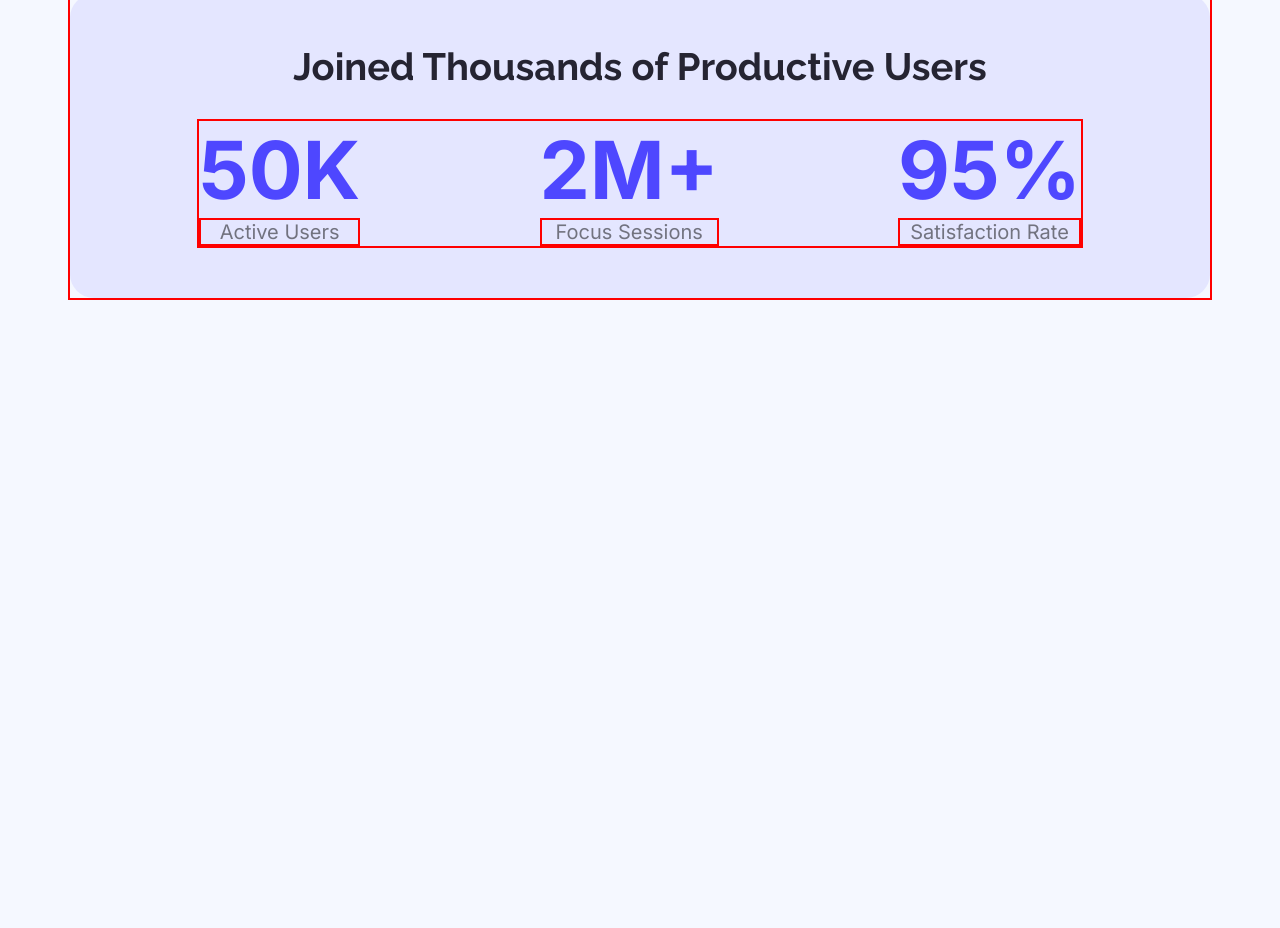
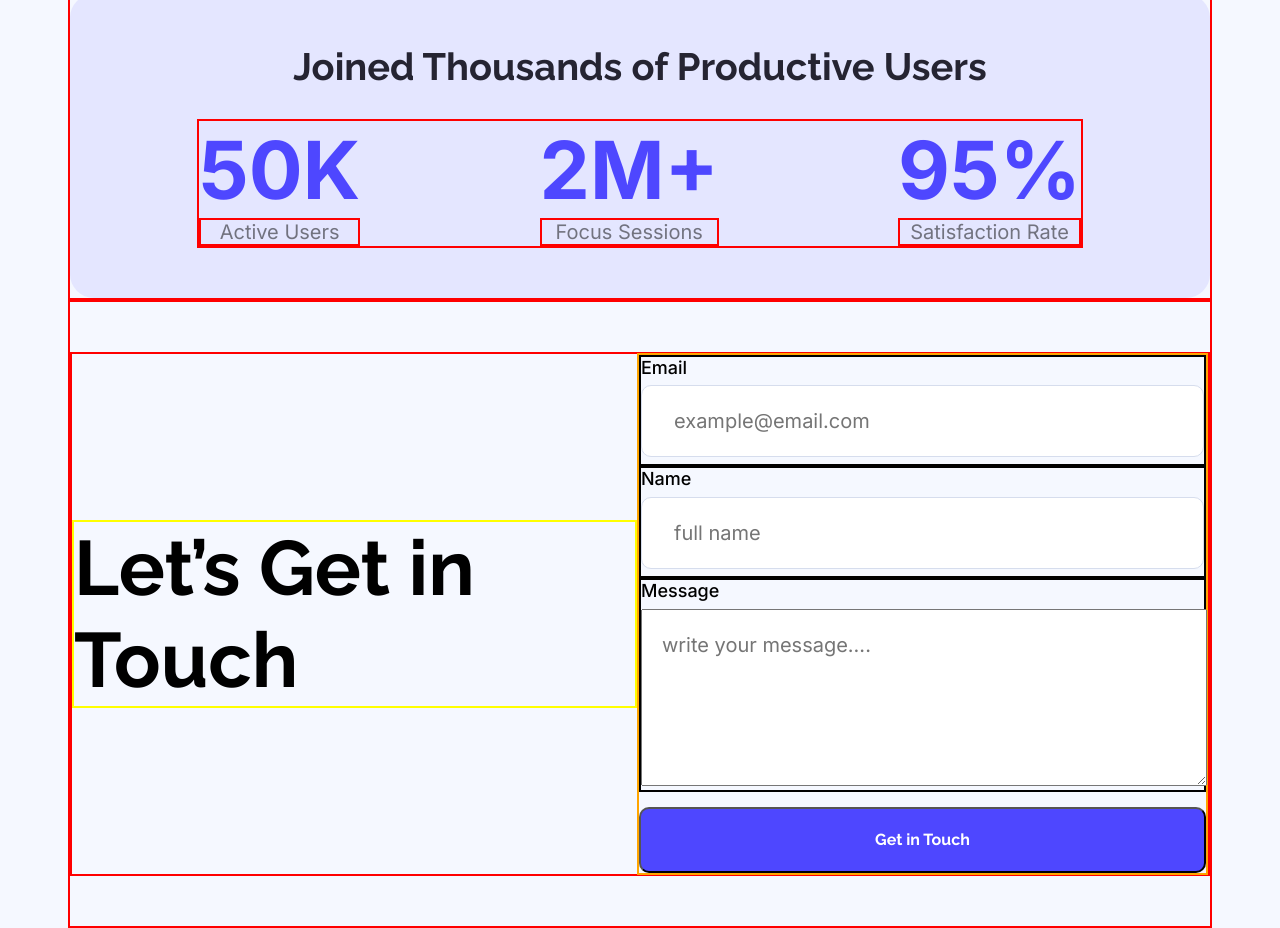
Before and after one commit to arnobsarkar122/ph-assignment-one, a plain HTML site: page index.html in a window 1280 px wide. Shown: the part 1083-2011 px from the top of the page. Before the commit the page ends 1383 px from the top, so only its background shows below. Drawn offline with Linux system fonts and the light colour scheme.

Commit message:
added form section

```diff
--- a/index.html
+++ b/index.html
@@ -60,6 +60,46 @@
            </div>
          </section>
         <!-- Production section end -->
+         <!-- Review section start -->
+
+         <!-- Review section end -->
+          <!-- focus section start -->
+
+          <!-- focus section end -->
+           <!-- form section start -->
+            <section class="content-space">
+                <div class="form-content">
+                    <div class="form-text">
+                        <h2>Let’s Get in Touch</h2>
+                    </div>
+                    <div class="form-input">
+                        <form action="">
+                            <div class="input-box">
+                                <label for="">
+                                    Email <br>
+                                    <input type="email" placeholder="example@email.com">
+                                </label>
+                            </div>
+                             <div class="input-box">
+                                <label for="">
+                                  Name <br>
+                                    <input type="email" placeholder="full name">
+                                </label>
+                            </div>
+                            <div class="input-box">
+                                <label for="">
+                                  Message <br>
+                                    <textarea id="" placeholder="write your message...."></textarea>
+                                </label>
+                            </div>
+
+                            <button>Get in Touch</button>
+
+                        </form>
+                    </div>
+                </div>
+            </section>
+           <!-- form section end -->
     </main>
     <footer></footer>
 </body>
--- a/style.css
+++ b/style.css
@@ -164,3 +164,84 @@ text-align: center;
 
 }
 /* Productive section end */
+/* Review section start */
+
+/* Review section end */
+/* focus section start */
+
+/* focus section end */
+/* form section start */
+.form-content{
+    border: 2px solid red;
+    display: flex;
+    padding: 60px 0;
+    height: 400px;
+    align-items: center;
+    margin: 50px 0;
+}
+.form-text{
+    border: 2px solid yellow;
+    width: 50%;
+}
+.form-text h2{
+    color: rgb(0, 0, 0);
+font-family: "Raleway", sans-serif;
+font-size: 77px;
+font-weight: 700;
+line-height: 120%;
+}
+.form-input{
+    border: 2px solid orange;
+    width: 50%;
+}
+.input-box{
+    border: 2px solid black;
+}
+.input-box label{
+color: rgb(0, 0, 0);
+font-family: Inter;
+font-size: 18px;
+font-weight: 500;
+line-height: 120%;
+
+
+}
+.input-box input{
+ padding: 20px 32px;
+border: 1px solid rgb(214, 221, 237);
+border-radius: 10px;
+background: rgb(255, 255, 255);
+color: rgba(0, 0, 0, 0.5);
+font-family: Inter;
+font-size: 20px;
+font-weight: 400;
+line-height: 150%;
+width: 497px;
+margin: 7px 0;
+}
+.input-box textarea{
+    width:93%;
+height: 135px;
+padding: 20px 20px;
+color: rgba(0, 0, 0, 0.5);
+font-family: Inter;
+font-size: 20px;
+font-weight: 400;
+line-height: 150%;
+margin-top: 7px;
+}
+.form-input button{
+    border-radius: 10px;
+background: rgb(78, 71, 255);
+padding: 19px 90px;
+color: rgb(255, 255, 255);
+font-family: Raleway;
+font-size: 16px;
+font-weight: 700;
+line-height: 150%;
+letter-spacing: 0%;
+text-align: center;
+width: 100%;
+margin-top: 15px;
+}
+/* form section end */
```
